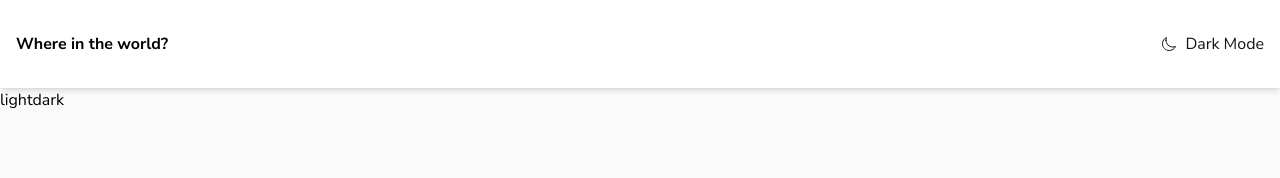
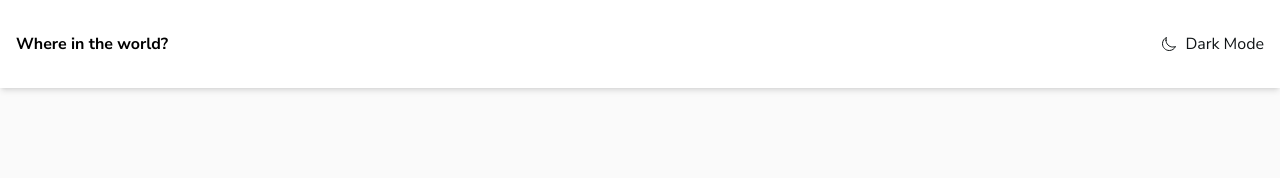
Before and after one commit to Kseylo/rest-countries, a Next.js app: page / in a window 1280 px wide. Shown: the top 178 px of the page. Built offline with nearby package versions, Linux system fonts and the light colour scheme.

Commit message:
Added mounted state to Header

```diff
--- a/app/components/Header.tsx
+++ b/app/components/Header.tsx
@@ -2,9 +2,20 @@
 
 import { useTheme } from 'next-themes'
 import { IoMoonOutline, IoMoon } from 'react-icons/io5'
+import { useEffect, useState } from 'react'
 
 export function Header() {
+    const [mounted, setMounted] = useState(false)
     const { theme, setTheme } = useTheme()
+
+    useEffect(() => {
+        setMounted(true)
+    }, [])
+
+    if (!mounted) {
+        return null
+    }
+
     return (
         <div
             className={`dark:bg-dark-blue flex items-center justify-between bg-white px-4 py-8 shadow-md`}
--- a/app/page.tsx
+++ b/app/page.tsx
@@ -1,13 +1,3 @@
-'use client'
-
-import { useTheme } from 'next-themes'
-
 export default function Home() {
-    const { theme, setTheme } = useTheme()
-    return (
-        <main className={`min-h-dvh`}>
-            <button onClick={() => setTheme('light')}>light</button>
-            <button onClick={() => setTheme('dark')}>dark</button>
-        </main>
-    )
+    return <main className={`min-h-dvh`}></main>
 }
--- a/package.json
+++ b/package.json
@@ -3,7 +3,7 @@
   "version": "0.1.0",
   "private": true,
   "scripts": {
-    "dev": "next dev",
+    "dev": "next dev --turbo",
     "build": "next build",
     "start": "next start",
     "lint": "next lint"
```
